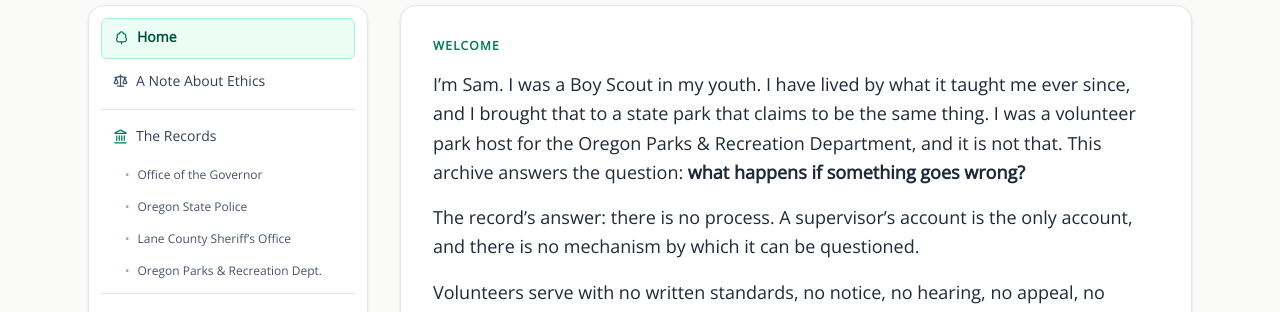
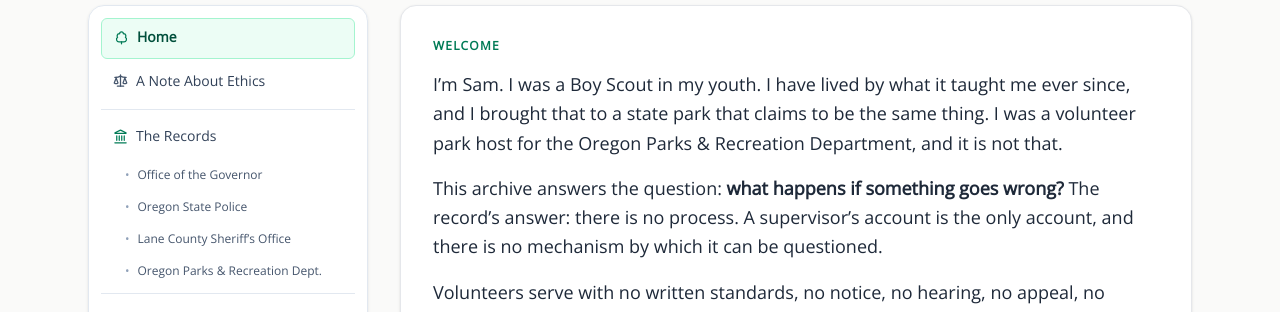
Before and after one commit to rswfire/rswfire.oprd, a Next.js app: page / in a window 1280 px wide. Shown: the part 128-440 px from the top of the page. Built offline with nearby package versions, Linux system fonts and the light colour scheme; no server answers.

Commit message:
home: the question opens the second paragraph

```diff
--- a/app/(archive)/page.tsx
+++ b/app/(archive)/page.tsx
@@ -32,11 +32,12 @@ export default function OverviewPage() {
                     me ever since, and I brought that to a state park that claims to be the same
                     thing. I was a volunteer park host for the Oregon Parks &amp; Recreation
                     Department, and it
-                    is not that. This archive answers the
-                    question: <span className="font-semibold">what happens if something goes
-                    wrong?</span>
+                    is not that.
                 </p>
                 <p className="mt-4 text-lg leading-relaxed text-gray-800">
+                    This archive answers the
+                    question: <span className="font-semibold">what happens if something goes
+                    wrong?</span>{" "}
                     The record&rsquo;s answer: there is no process. A supervisor&rsquo;s account
                     is the only account, and there is no mechanism by which it can be questioned.
                 </p>
```
